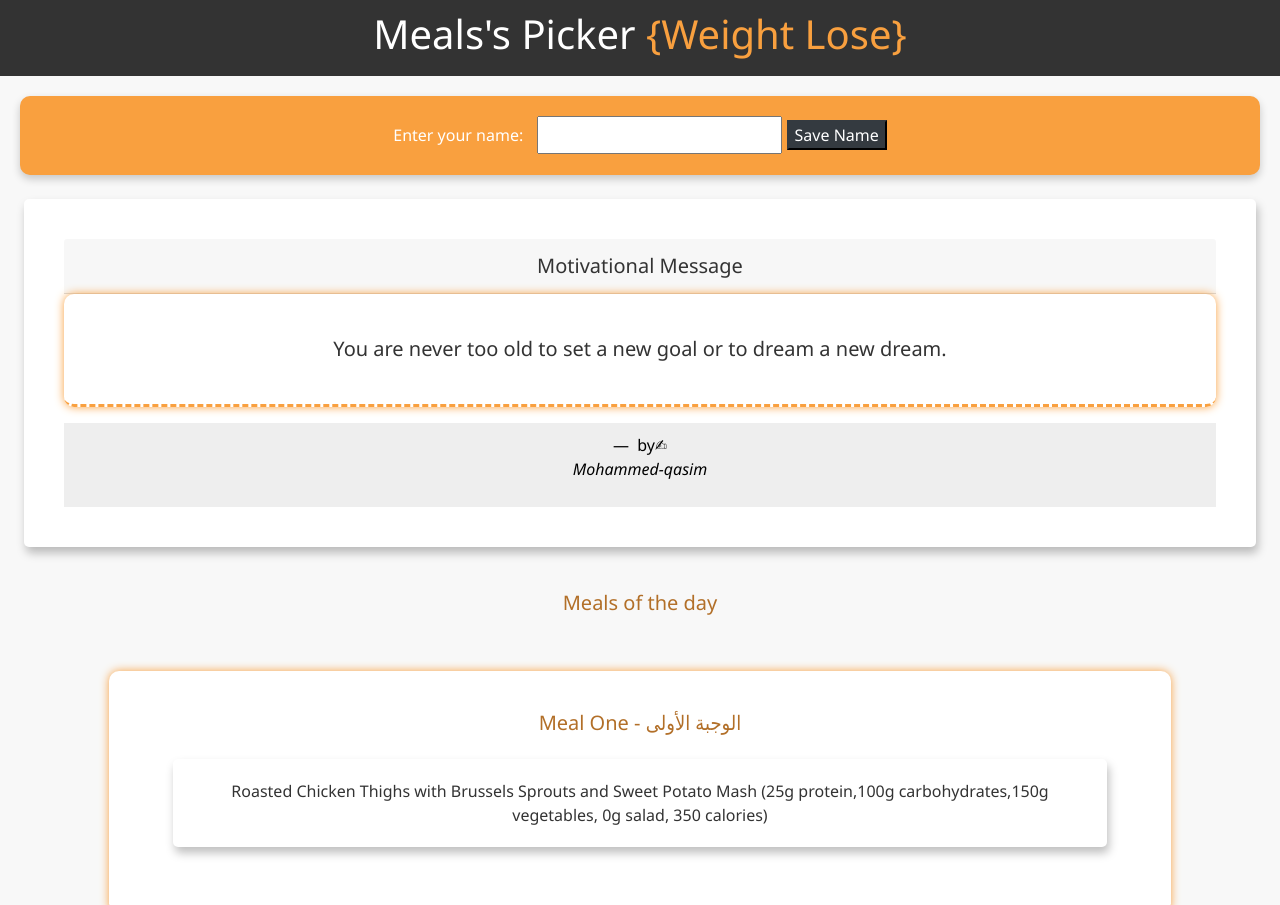
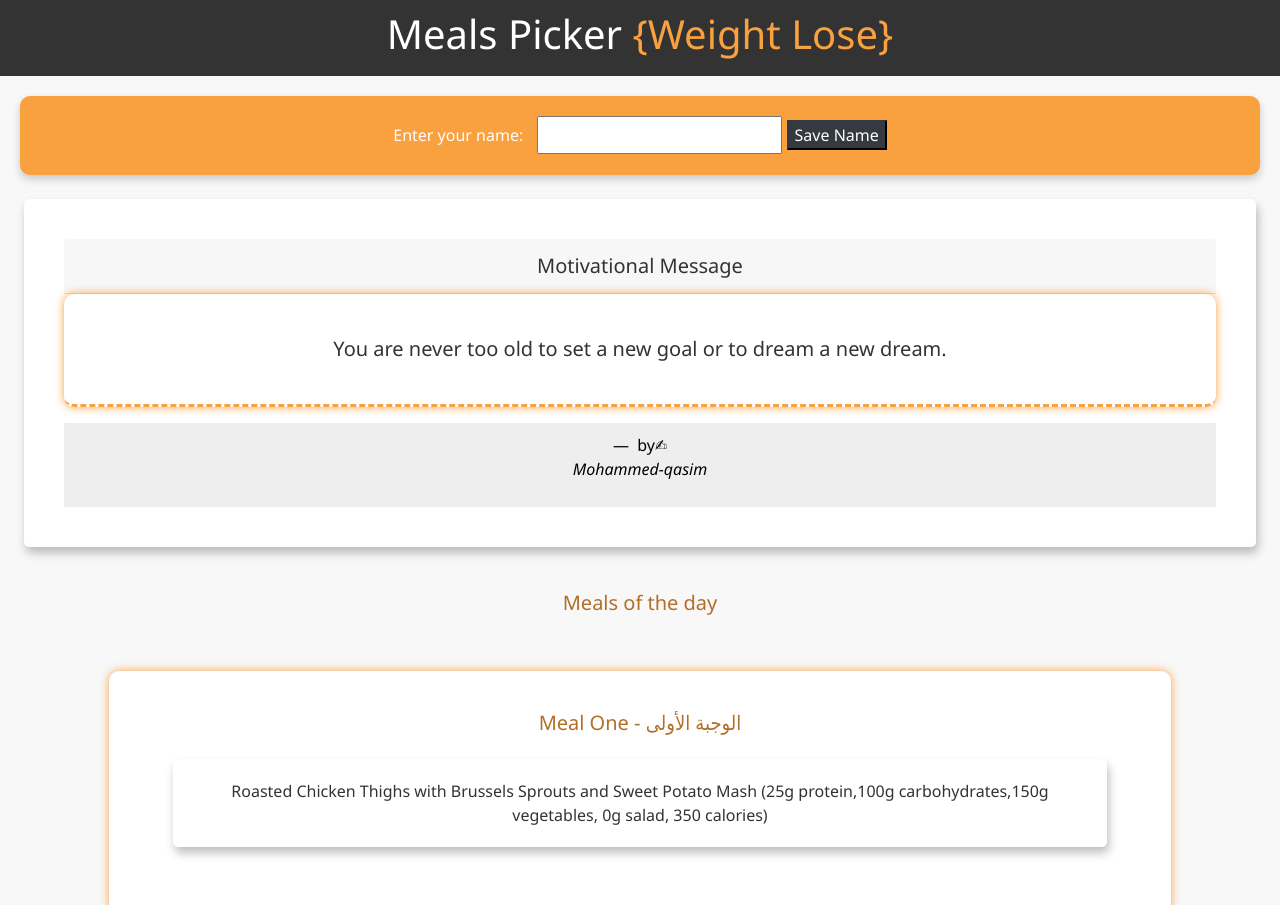
Before and after one commit to MohammedTsmu/Weight-Lose-Healthy-Meals-Planner, a plain HTML site: page index.html in a window 1280 px wide. Shown: the top 905 px of the page. Drawn offline with nearby package versions, Linux system fonts and the light colour scheme; no server answers; a script that the page names is missing.

Commit message:
Update index.html

```diff
--- a/index.html
+++ b/index.html
@@ -4,7 +4,7 @@
   <head>
     <meta charset="UTF-8" />
     <meta name="viewport" content="width=device-width, initial-scale=1.0" />
-    <title>Meal's picker</title>
+    <title>Meals picker</title>
 
     <!-- Stylesheet -->
     <link
@@ -36,7 +36,7 @@
   <body onload="loadName()">
     <!-- Header -->
     <header>
-      <h1>Meals's Picker <span class="orange">{Weight Lose}</span></h1>
+      <h1>Meals Picker <span class="orange">{Weight Lose}</span></h1>
     </header>
 
     <!-- Greeting -->
```
